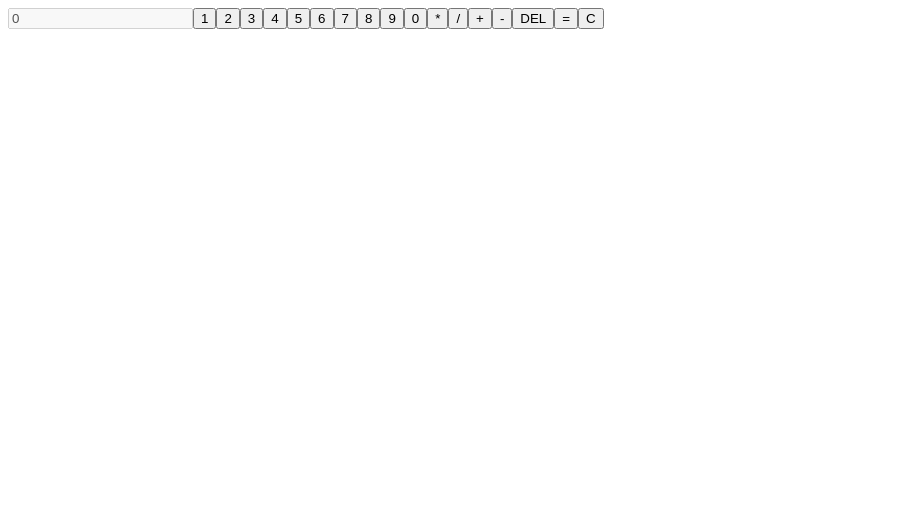
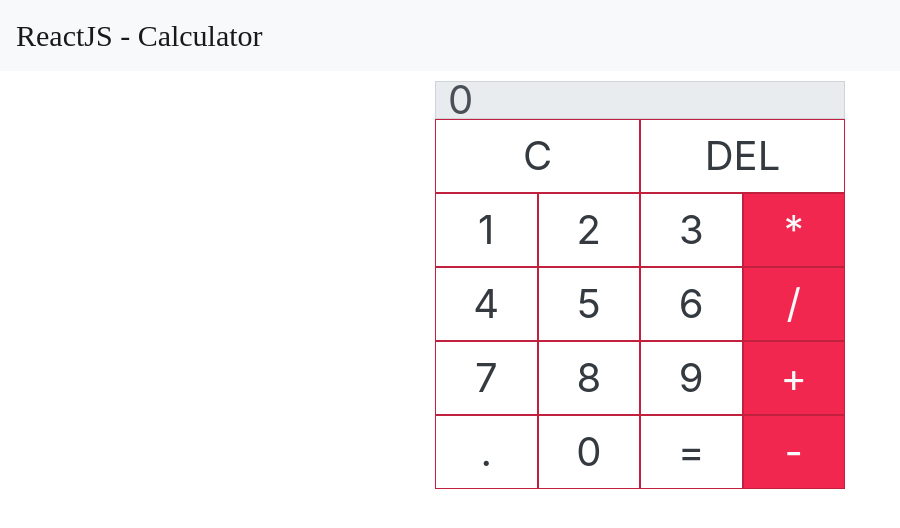
Before and after one commit to lagneshthakur/calculator-react, a React app: page / in a window 1280 px wide. Shown: the whole page, without its empty margins (0-900 px from the left). Built offline with nearby package versions, Linux system fonts and the light colour scheme.

Commit message:
styling in place

```diff
--- a/components/BackspaceComponent.js
+++ b/components/BackspaceComponent.js
@@ -2,5 +2,5 @@ import React from 'react';
 import ReactDOM from 'react-dom';
 
 export default function BackspaceComponent(props) {
-    return (<button onClick={()=>{props.onBackspacePress()}}>DEL</button>)
+    return (<button className="btn btn-block btn-outline-light text-dark btn-grey" onClick={()=>{props.onBackspacePress()}}>DEL</button>)
 }
--- a/components/ButtonsComponent.js
+++ b/components/ButtonsComponent.js
@@ -2,5 +2,5 @@ import React from 'react';
 import ReactDOM from 'react-dom';
 
 export default function ButtonsComponent(props) {
-    return (<button onClick={()=>{props.onKeyPress(props.text)}}>{props.text}</button>)
+    return (<button className="btn btn-block btn-outline-light text-dark btn-grey" onClick={()=>{props.onKeyPress(props.text)}}>{props.text}</button>)
 }
--- a/components/ClearComponent.js
+++ b/components/ClearComponent.js
@@ -2,5 +2,5 @@ import React from 'react';
 import ReactDOM from 'react-dom';
 
 export default function ClearComponent(props) {
-    return (<button onClick={()=>{props.onClearPress()}}>C</button>)
+    return (<button className="btn btn-block btn-outline-light text-dark btn-grey" onClick={()=>{props.onClearPress()}}>C</button>)
 }
--- a/components/ComputeComponent.js
+++ b/components/ComputeComponent.js
@@ -2,5 +2,5 @@ import React from 'react';
 import ReactDOM from 'react-dom';
 
 export default function ComputeComponent(props) {
-    return (<button onClick={()=>{props.onComputePress()}}>=</button>)
+    return (<button className="btn btn-block btn-outline-light text-dark btn-grey" onClick={()=>{props.onComputePress()}}>=</button>)
 }
--- a/components/ResultScreenComponent.js
+++ b/components/ResultScreenComponent.js
@@ -10,7 +10,7 @@ import AdditionComponent from './arithmetic/AdditionComponent'
 import SubtractionComponent from './arithmetic/SubtractionComponent'
 // For the Output Screen
 function OutputScreen(props){
-    return (<input type="text" value={props.expression} disabled="true" />);
+    return (<input style={{borderRadius:0, fontSize: '40px', fontWeight: 400}} className="form-control" type="text" value={props.expression} disabled="true" />);
 }
 
 export default class ResultScreenComponent extends React.Component {
@@ -28,7 +28,7 @@ export default class ResultScreenComponent extends React.Component {
     onKeyPress(newKey){
         console.log("Key Pressed");
         this.setState((prev)=>({
-            expression: prev.expression + newKey
+            expression: prev.expression == '0' ? newKey : prev.expression + newKey
         }));
     }
 
@@ -66,24 +66,84 @@ export default class ResultScreenComponent extends React.Component {
         let buttons = [];
         return (
             <div>
+                <nav style={{marginBottom:'10px'}} class="navbar navbar-expand-sm bg-light navbar-light">
+                    <a style={{fontSize:'30px', fontWeight:'300', fontFamily:'digital-7'}} class="navbar-brand" href="#">ReactJS - Calculator</a>
+                </nav>
+                <div className="container">
+                    <div className="row">
+                        <div className="mx-auto col-md-4 no-x-padding">
+                            <div className="row">
+                                <div className="col-md-12 no-x-padding">
                                     <OutputScreen expression={this.state.expression}/>
+                                </div>
+                            </div>
+                            <div className="row">
+                                <div className="col-md-6 no-x-padding">
+                                    <ClearComponent onClearPress={this.onClearPress} />
+                                </div>
+                                <div className="col-md-6 no-x-padding">
+                                    <BackspaceComponent onBackspacePress={this.onBackspacePress} />
+                                </div>
+                            </div>
+                            <div className="row">
+                                <div className="col-md-3 no-x-padding">
                                     <ButtonsComponent onKeyPress={this.onKeyPress} text="1" />
+                                </div>
+                                <div className="col-md-3 no-x-padding">
                                     <ButtonsComponent onKeyPress={this.onKeyPress} text="2" />
+                                </div>
+                                <div className="col-md-3 no-x-padding">
                                     <ButtonsComponent onKeyPress={this.onKeyPress} text="3" />
+                                </div>
+                                <div className="col-md-3 no-x-padding">
+                                    <MultiplicationComponent onKeyPress={this.onKeyPress} />
+                                </div>
+                            </div>
+                            <div className="row">
+                                <div className="col-md-3 no-x-padding">
                                     <ButtonsComponent onKeyPress={this.onKeyPress} text="4" />
+                                </div>
+                                <div className="col-md-3 no-x-padding">
                                     <ButtonsComponent onKeyPress={this.onKeyPress} text="5" />
+                                </div>
+                                <div className="col-md-3 no-x-padding">
                                     <ButtonsComponent onKeyPress={this.onKeyPress} text="6" />
+                                </div>
+                                <div className="col-md-3 no-x-padding">
+                                    <DivisionComponent onKeyPress={this.onKeyPress} />
+                                </div>
+                            </div>
+                            <div className="row">
+                                <div className="col-md-3 no-x-padding">
                                     <ButtonsComponent onKeyPress={this.onKeyPress} text="7" />
+                                </div>
+                                <div className="col-md-3 no-x-padding">
                                     <ButtonsComponent onKeyPress={this.onKeyPress} text="8" />
+                                </div>
+                                <div className="col-md-3 no-x-padding">
                                     <ButtonsComponent onKeyPress={this.onKeyPress} text="9" />
+                                </div>
+                                <div className="col-md-3 no-x-padding">
+                                    <AdditionComponent onKeyPress={this.onKeyPress} />
+                                </div>
+                            </div>
+                            <div className="row">
+                                <div className="col-md-3 no-x-padding">
+                                    <ButtonsComponent onKeyPress={this.onKeyPress} text="." />
+                                </div>
+                                <div className="col-md-3 no-x-padding">
                                     <ButtonsComponent onKeyPress={this.onKeyPress} text="0" />
-                <MultiplicationComponent onKeyPress={this.onKeyPress} />
-                <DivisionComponent onKeyPress={this.onKeyPress} />
-                <AdditionComponent onKeyPress={this.onKeyPress} />
+                                </div>
+                                <div className="col-md-3 no-x-padding">
+                                    <ComputeComponent onComputePress={this.onComputePress} />
+                                </div>
+                                <div className="col-md-3 no-x-padding">
                                     <SubtractionComponent onKeyPress={this.onKeyPress} />
-                <BackspaceComponent onBackspacePress={this.onBackspacePress} />
-                <ComputeComponent onComputePress={this.onComputePress} />
-                <ClearComponent onClearPress={this.onClearPress} />
+                                </div>
+                            </div>
+                        </div>
+                    </div>
+                </div>
             </div>
         );
     }
--- a/components/arithmetic/AdditionComponent.js
+++ b/components/arithmetic/AdditionComponent.js
@@ -3,6 +3,6 @@ import ReactDOM from 'react-dom';
 
 export default class AdditionComponent extends React.Component {
     render(){
-        return (<button onClick={()=>{this.props.onKeyPress('+')}}>+</button>)
+        return (<button className="btn btn-block btn-outline-light btn-red" onClick={()=>{this.props.onKeyPress('+')}}>+</button>)
     }
 }
--- a/components/arithmetic/DivisionComponent.js
+++ b/components/arithmetic/DivisionComponent.js
@@ -3,6 +3,6 @@ import ReactDOM from 'react-dom';
 
 export default class DivisionComponent extends React.Component {
     render(){
-        return (<button onClick={()=>{this.props.onKeyPress('/')}}>/</button>)
+        return (<button className="btn btn-block btn-outline-light btn-red" onClick={()=>{this.props.onKeyPress('/')}}>/</button>)
     }
 }
--- a/components/arithmetic/MultiplicationComponent.js
+++ b/components/arithmetic/MultiplicationComponent.js
@@ -3,6 +3,6 @@ import ReactDOM from 'react-dom';
 
 export default class MultiplicationComponent extends React.Component {
     render(){
-        return (<button onClick={()=>{this.props.onKeyPress('*')}}>*</button>)
+        return (<button className="btn btn-block btn-outline-light btn-red" onClick={()=>{this.props.onKeyPress('*')}}>*</button>)
     }
 }
--- a/components/arithmetic/SubtractionComponent.js
+++ b/components/arithmetic/SubtractionComponent.js
@@ -3,6 +3,6 @@ import ReactDOM from 'react-dom';
 
 export default class SubtractionComponent extends React.Component {
     render(){
-        return (<button onClick={()=>{this.props.onKeyPress('-')}}>-</button>)
+        return (<button className="btn btn-block btn-outline-light btn-red" onClick={()=>{this.props.onKeyPress('-')}}>-</button>)
     }
 }
--- /dev/null
+++ b/css/CSSStylesheet.css
@@ -0,0 +1,39 @@
+@font-face {
+    font-family: 'digital-7';
+    src: URL('./digital-7.ttf') format('ttf');
+}
+
+.btn-grey{
+    font-size: 40px;
+    font-weight: 400;
+    background-color: white;
+    border-radius: 0;
+    border-color: #c1203f;
+}
+
+.btn-grey:hover{
+    background-color: #f2274f;
+    border-color: #670912;
+    zoom: 101%;
+    position: absolute;
+}
+
+.btn-red{
+    font-size: 40px;
+    font-weight: 400;
+    border-radius: 0;
+    background-color: #f2274f;
+    border-color: #c1203f;
+}
+
+.btn-red:hover{
+    background-color: white;
+    border-color: #670912;
+    zoom: 101%;
+    position: absolute;
+}
+
+.no-x-padding{
+    padding-left: 0px;
+    padding-right: 0px;
+}
--- a/index.js
+++ b/index.js
@@ -1,7 +1,7 @@
 import React from "react";
 import ReactDOM from "react-dom";
 import ResultScreenComponent from "./components/ResultScreenComponent";
-
+import './css/CSSStylesheet.css';
 class HelloMessage extends React.Component {
   render() {
     return <div>Hello {this.props.name}</div>;
--- a/package.json
+++ b/package.json
@@ -27,6 +27,8 @@
     "babel-loader": "^7.1.5",
     "babel-preset-es2015": "^6.24.1",
     "babel-preset-react": "^6.24.1",
+    "css-loader": "^1.0.0",
+    "style-loader": "^0.21.0",
     "webpack": "^4.16.4",
     "webpack-cli": "^3.1.0",
     "webpack-command": "^0.4.1",
--- a/webpack.config.js
+++ b/webpack.config.js
@@ -15,6 +15,14 @@ const config = {
                 test: /\.(js|jsx)$/,
                 exclude: /node_modules/,
                 use: 'babel-loader'
+            },
+            {
+                test:/\.css$/,
+                use:['style-loader','css-loader']
+            },
+            {
+                test: /\.(eot|svg|ttf|woff|woff2)$/,
+                loader: 'file?name=[name].[ext]'
             }
         ]
     },
```
Also changed, not shown: css/digital-7.ttf (added), dist/index.html, 2 other files. Lines whose indentation alone changed are shown as unchanged.
